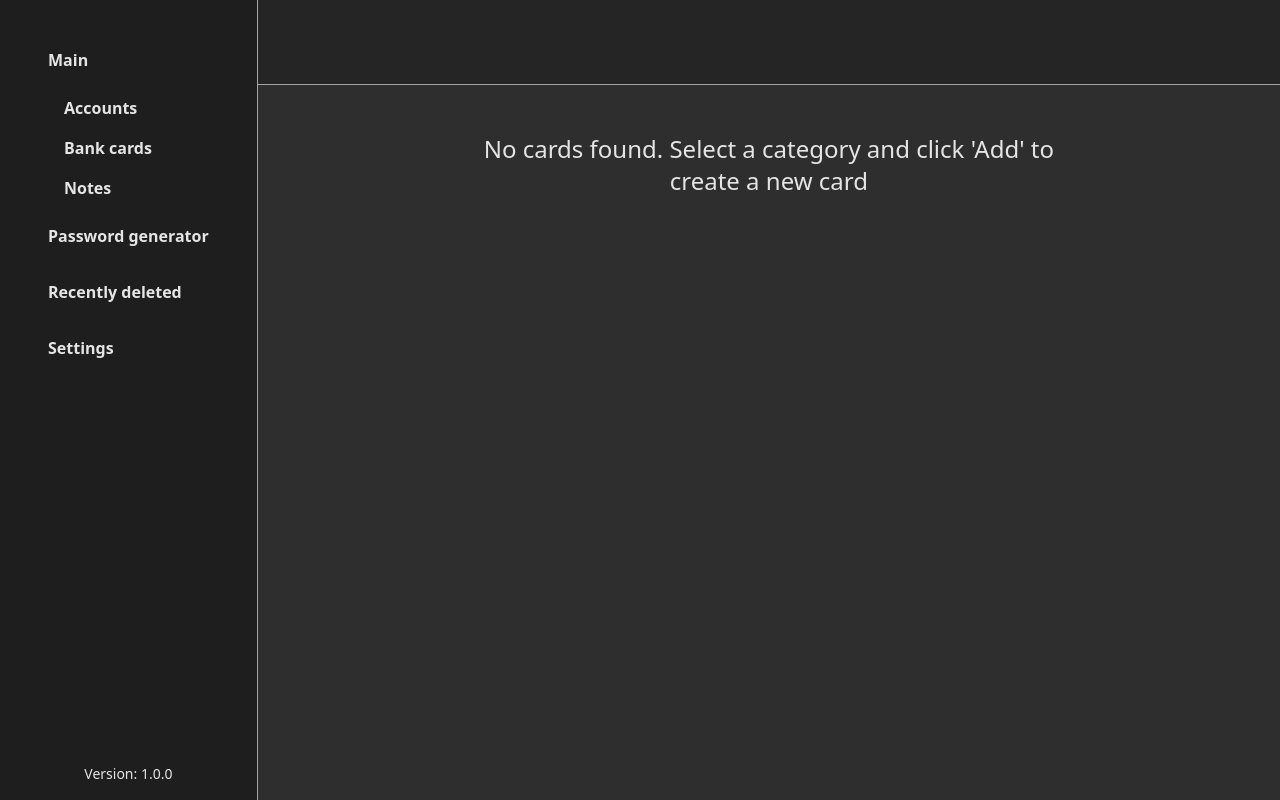
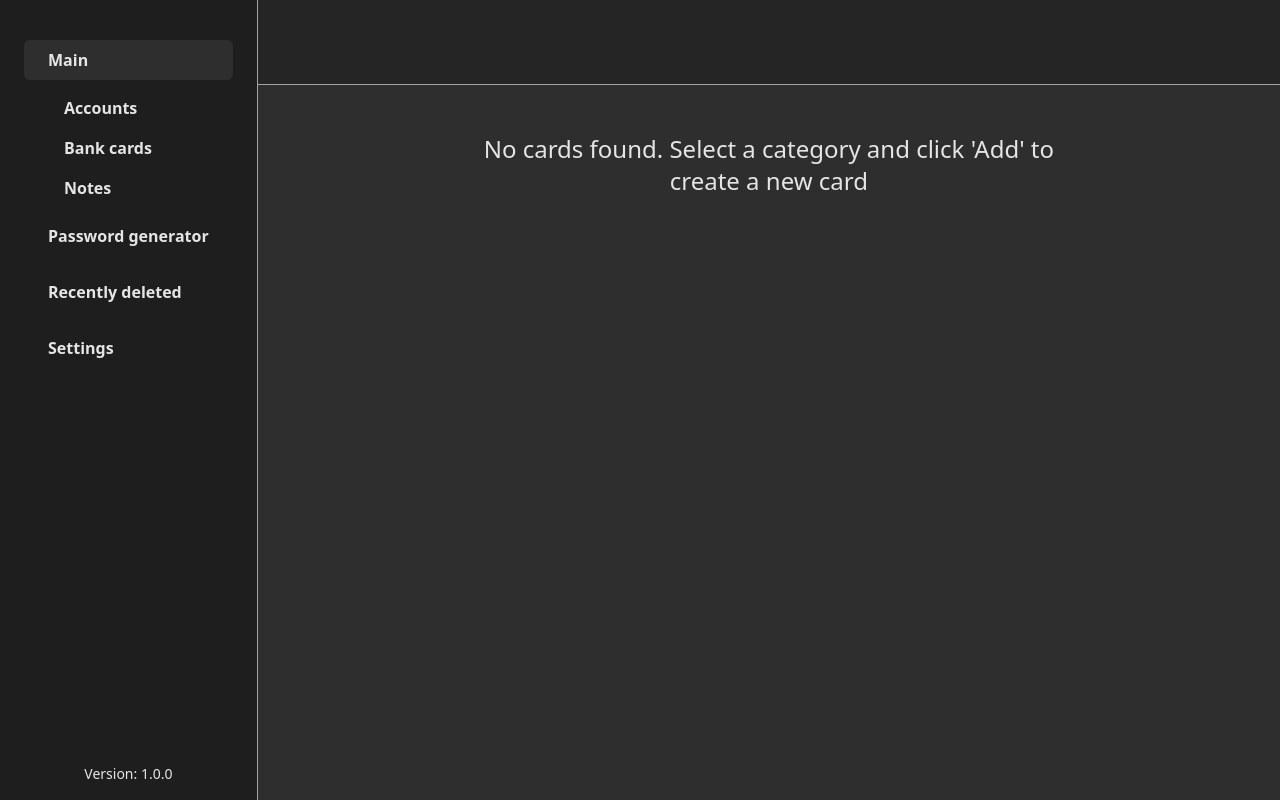
Before and after one commit to Pabl1k/desktop-password-manager, a React (Vite) app: page / in a window 1280 px wide. Built offline with nearby package versions, Linux system fonts and the light colour scheme.

Commit message:
selected sidebar option highlight

```diff
--- a/src/app/App.tsx
+++ b/src/app/App.tsx
@@ -32,7 +32,7 @@ const App = () => {
         <Login showError={showError} onEnter={handlePasscode} />
       ) : (
         <>
-          <Sidebar selectedView={view} setView={setView} />
+          <Sidebar view={view} setView={setView} />
           {displayContentByView()}
         </>
       )}
--- a/src/widgets/Sidebar.tsx
+++ b/src/widgets/Sidebar.tsx
@@ -1,16 +1,18 @@
 import { FC, Fragment, useState } from 'react';
+import clsx from 'clsx';
 import { useTranslations } from '@/shared/hooks/useTranslations';
 import { ContentView } from '@/shared/types/view';
 import Button from '@/shared/ui/Button';
 import PasswordGeneratorModal from './PasswordGeneratorModal';
 
 interface Props {
-  selectedView: ContentView;
+  view: ContentView;
   setView: (view: ContentView) => void;
 }
 
 interface MenuOption {
   labelKey: string;
+  viewKey?: ContentView;
   onClick: () => void;
 }
 
@@ -20,21 +22,26 @@ interface SidebarMenuOption extends MenuOption {
 
 const APP_VERSION = __APP_VERSION__;
 
-const Sidebar: FC<Props> = ({ selectedView, setView }) => {
+const Sidebar: FC<Props> = ({ view, setView }) => {
   const { t } = useTranslations();
 
   const [passwordGeneratorModalOpen, setPasswordGeneratorModalOpen] = useState(false);
-  const submenuOpen = selectedView.includes('main');
+  const submenuOpen = view.includes('main');
 
   const mainSubMenu: MenuOption[] = [
-    { labelKey: 'accounts', onClick: () => setView('main-accounts') },
-    { labelKey: 'bank_cards', onClick: () => setView('main-bank_cards') },
-    { labelKey: 'notes', onClick: () => setView('main-notes') }
+    { labelKey: 'accounts', viewKey: 'main-accounts', onClick: () => setView('main-accounts') },
+    {
+      labelKey: 'bank_cards',
+      viewKey: 'main-bank_cards',
+      onClick: () => setView('main-bank_cards')
+    },
+    { labelKey: 'notes', viewKey: 'main-notes', onClick: () => setView('main-notes') }
   ];
 
   const menu: SidebarMenuOption[] = [
     {
       labelKey: 'main',
+      viewKey: 'main',
       subMenu: mainSubMenu,
       onClick: () => setView('main')
     },
@@ -44,20 +51,22 @@ const Sidebar: FC<Props> = ({ selectedView, setView }) => {
     },
     {
       labelKey: 'recently_deleted',
+      viewKey: 'recently-deleted',
       onClick: () => setView('recently-deleted')
     },
     {
       labelKey: 'settings',
+      viewKey: 'settings',
       onClick: () => setView('settings')
     }
   ];
 
-  const renderOption = ({ labelKey, onClick }: MenuOption) => (
+  const renderOption = ({ labelKey, viewKey, onClick }: MenuOption) => (
     <Button
       key={labelKey}
       noTab={!submenuOpen}
       type="transparent"
-      className="font-semibold text-start"
+      className={clsx('font-semibold text-start', view === viewKey && 'bg-bg-main')}
       onClick={onClick}
     >
       {t(labelKey)}
```
